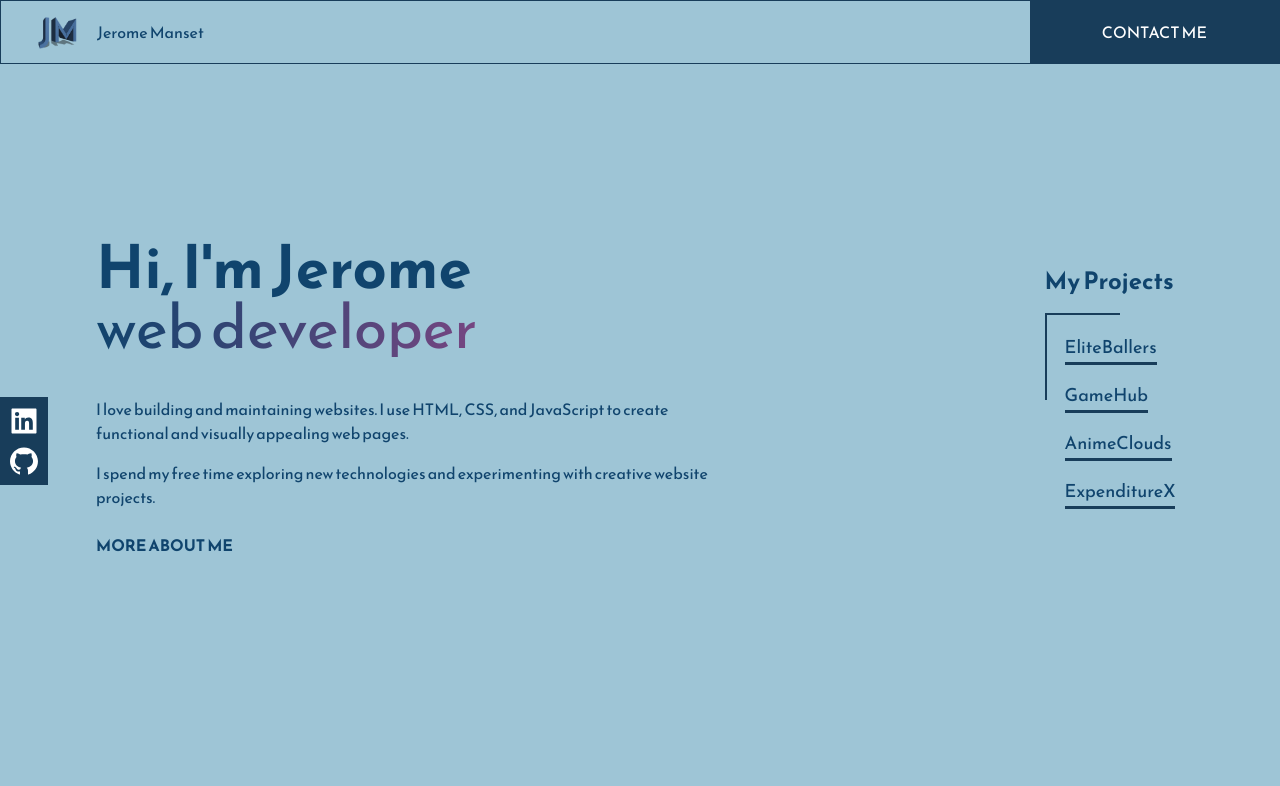
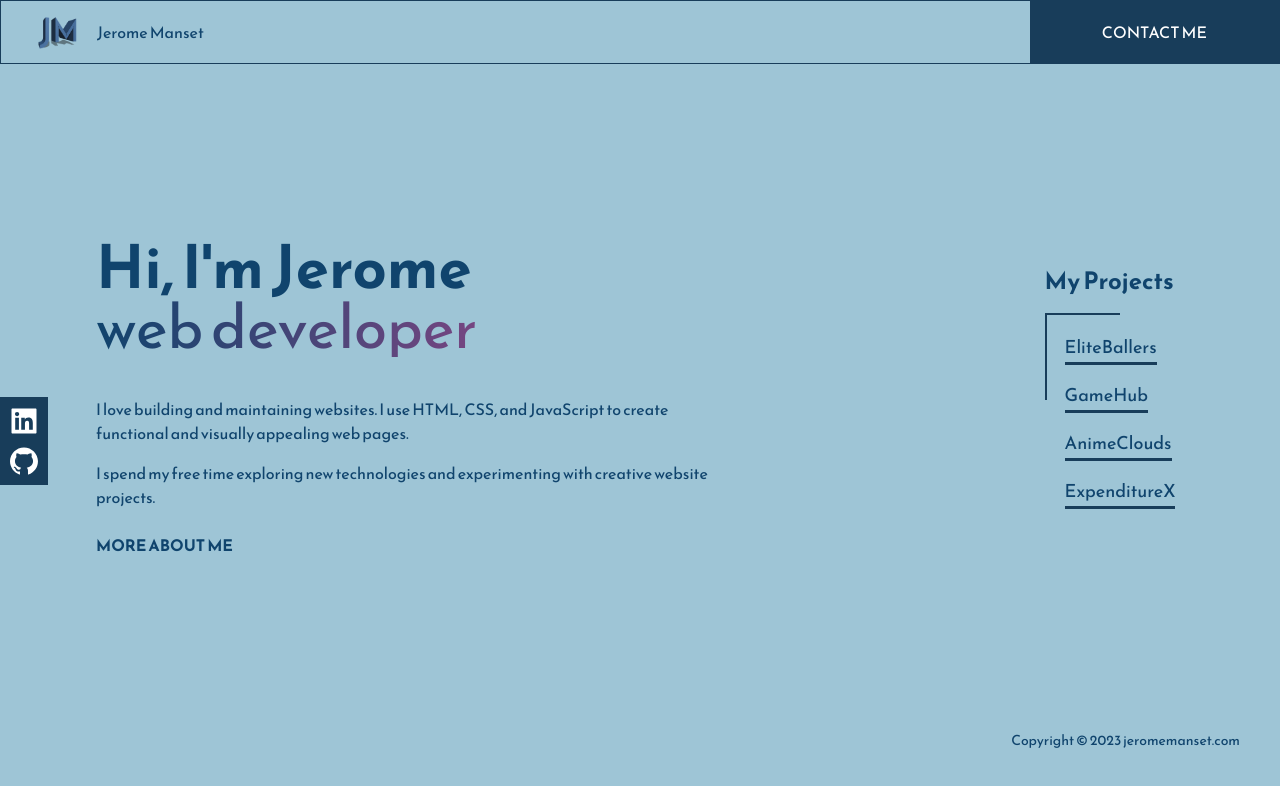
Before and after one commit to kujerocoding/jeromemanset, a React (Vite) app: page / in a window 1280 px wide. Shown: the top 786 px of the page. Built offline with nearby package versions, Linux system fonts and the light colour scheme.

Commit message:
Add footer element

```diff
--- a/src/App.jsx
+++ b/src/App.jsx
@@ -1,7 +1,6 @@
 import React, {useState} from 'react'
 import NavBar from './components/Navbar'
 import Main from './components/Main'
-import Footer from './components/Footer'
 import ProjectData from './ProjectData';
 import Links from './components/Links';
 
--- a/src/components/Footer.jsx
+++ /dev/null
@@ -1,11 +0,0 @@
-import React from 'react'
-
-const Footer = () => {
-  return (
-    <div className='w-11/12 mx-auto'>
-      Footer
-    </div>
-  )
-}
-
-export default Footer
--- a/src/components/Links.jsx
+++ b/src/components/Links.jsx
@@ -7,8 +7,8 @@ const Links = ({handleClick, selectedProject}) => {
 
 
   return (
-      <div className='basis-1/4 grid place-content-center gap-8 text-primary'>
-           <div className=''>
+      <div className='relative basis-1/4 grid place-content-center gap-8 text-primary'>
+           <div className='my-5'>
             <h2 className='text-2xl mb-4 font-bold'>My Projects</h2>
             <ul className='relative p-5 flex flex-col gap-4'>
                 <div className='absolute top-0 left-0 w-1/2 h-2/5 border-t-2 border-border border-l-2'></div>
@@ -23,7 +23,9 @@ const Links = ({handleClick, selectedProject}) => {
                 })}
             </ul>
            </div>
-
+            <div className='absolute -bottom-5 right-10 text-sm'>
+              <p>Copyright © 2023 jeromemanset.com</p>
+            </div>
         </div>
 
   )
```
